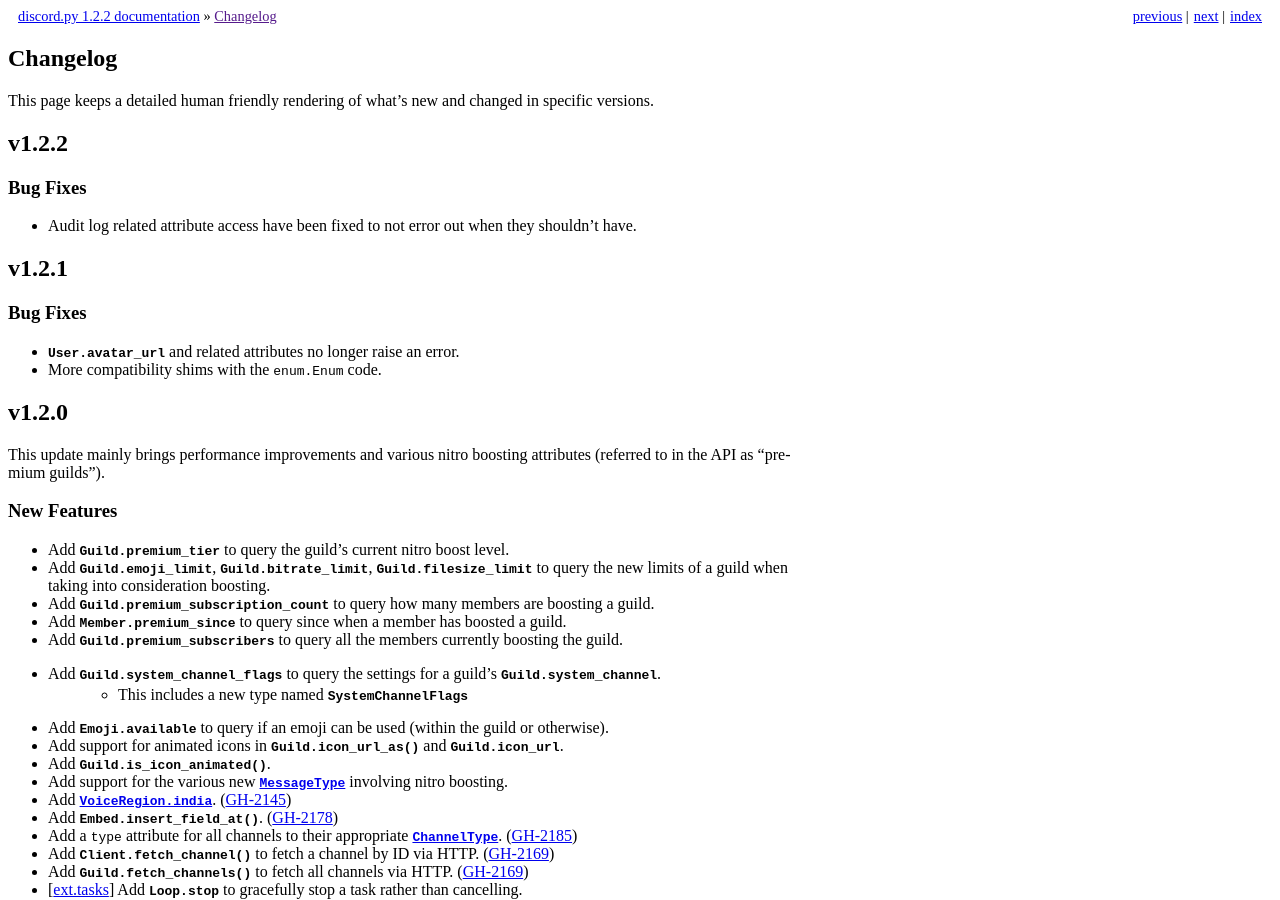
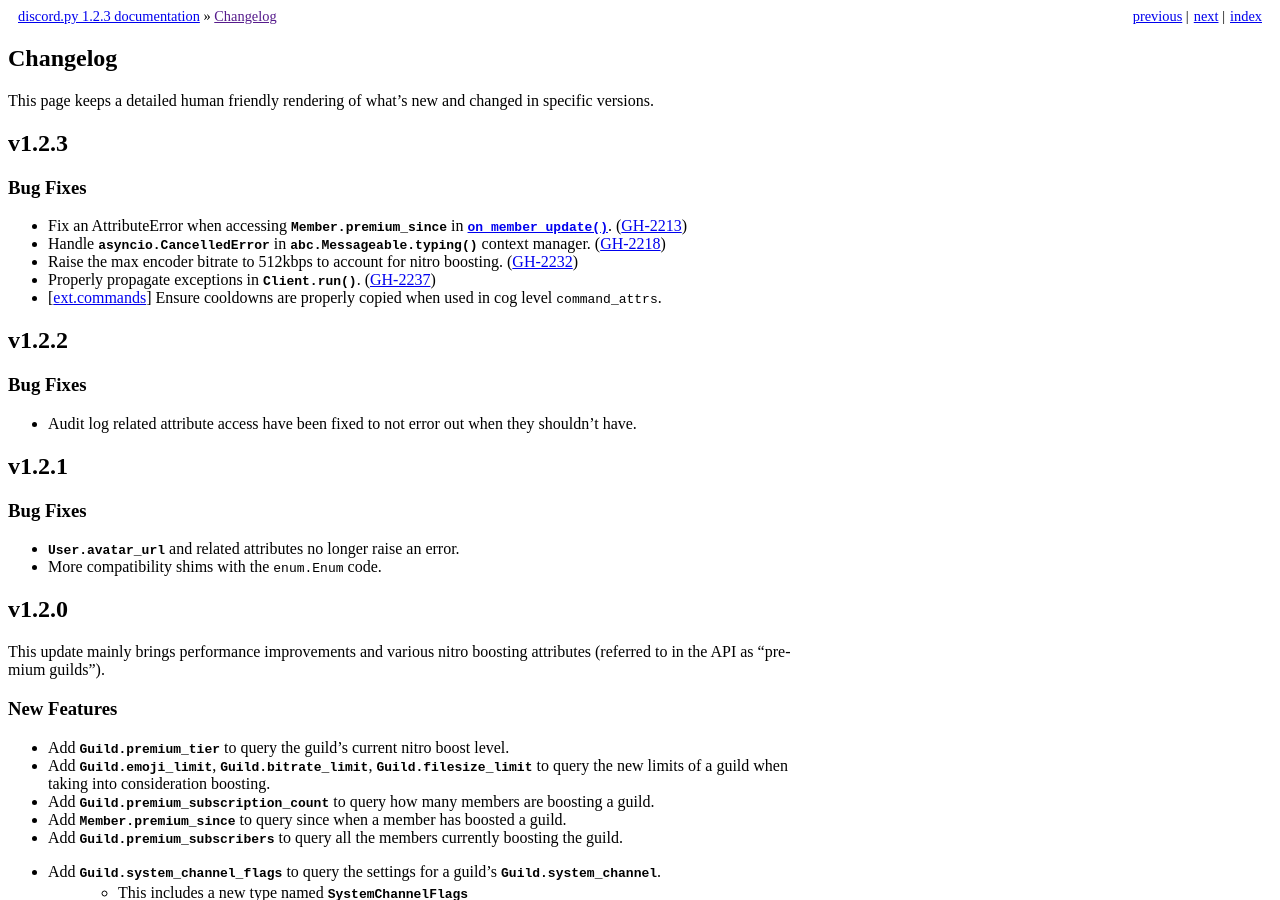
Before and after one commit to Rapptz/discord.py, a Sphinx documentation site: the page built from docs/whats_new.rst, in a window 1280 px wide and 900 px high. Built offline with Sphinx 7.4.7, drawn with Linux system fonts in a browser that asks for light colours.

Commit message:
Version bump to 1.2.3

```diff
--- a/discord/__init__.py
+++ b/discord/__init__.py
@@ -15,7 +15,7 @@
 __author__ = 'Rapptz'
 __license__ = 'MIT'
 __copyright__ = 'Copyright 2015-2019 Rapptz'
-__version__ = '1.2.2'
+__version__ = '1.2.3'
 
 from collections import namedtuple
 import logging
@@ -53,7 +53,7 @@
 
 VersionInfo = namedtuple('VersionInfo', 'major minor micro releaselevel serial')
 
-version_info = VersionInfo(major=1, minor=2, micro=2, releaselevel='final', serial=0)
+version_info = VersionInfo(major=1, minor=2, micro=3, releaselevel='final', serial=0)
 
 try:
     from logging import NullHandler
--- a/docs/whats_new.rst
+++ b/docs/whats_new.rst
@@ -10,6 +10,20 @@
 
 This page keeps a detailed human friendly rendering of what's new and changed
 in specific versions.
+
+.. _vp1p2p3:
+
+v1.2.3
+--------
+
+Bug Fixes
+~~~~~~~~~~~
+
+- Fix an AttributeError when accessing :attr:`Member.premium_since` in :func:`on_member_update`. (:issue:`2213`)
+- Handle :exc:`asyncio.CancelledError` in :meth:`abc.Messageable.typing` context manager. (:issue:`2218`)
+- Raise the max encoder bitrate to 512kbps to account for nitro boosting. (:issue:`2232`)
+- Properly propagate exceptions in :meth:`Client.run`. (:issue:`2237`)
+- |commands| Ensure cooldowns are properly copied when used in cog level ``command_attrs``.
 
 .. _vp1p2p2:
 
```
